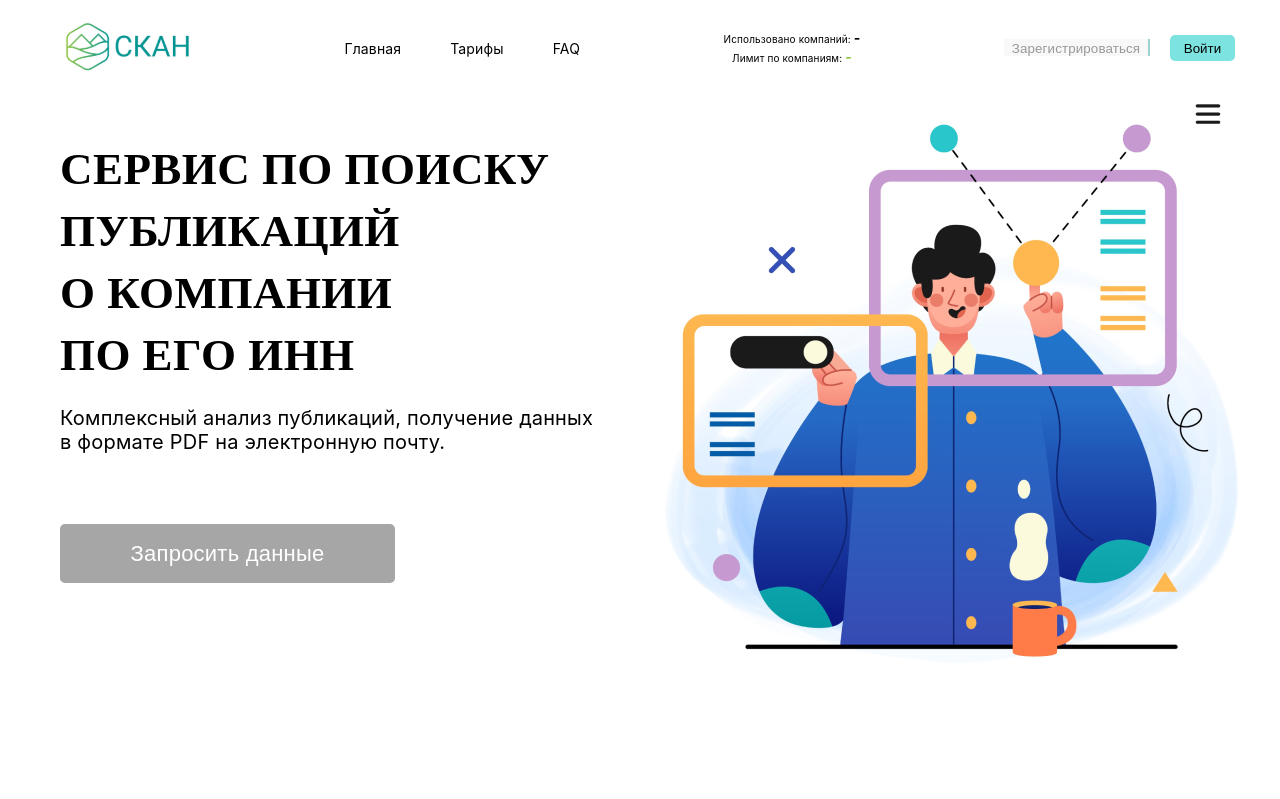
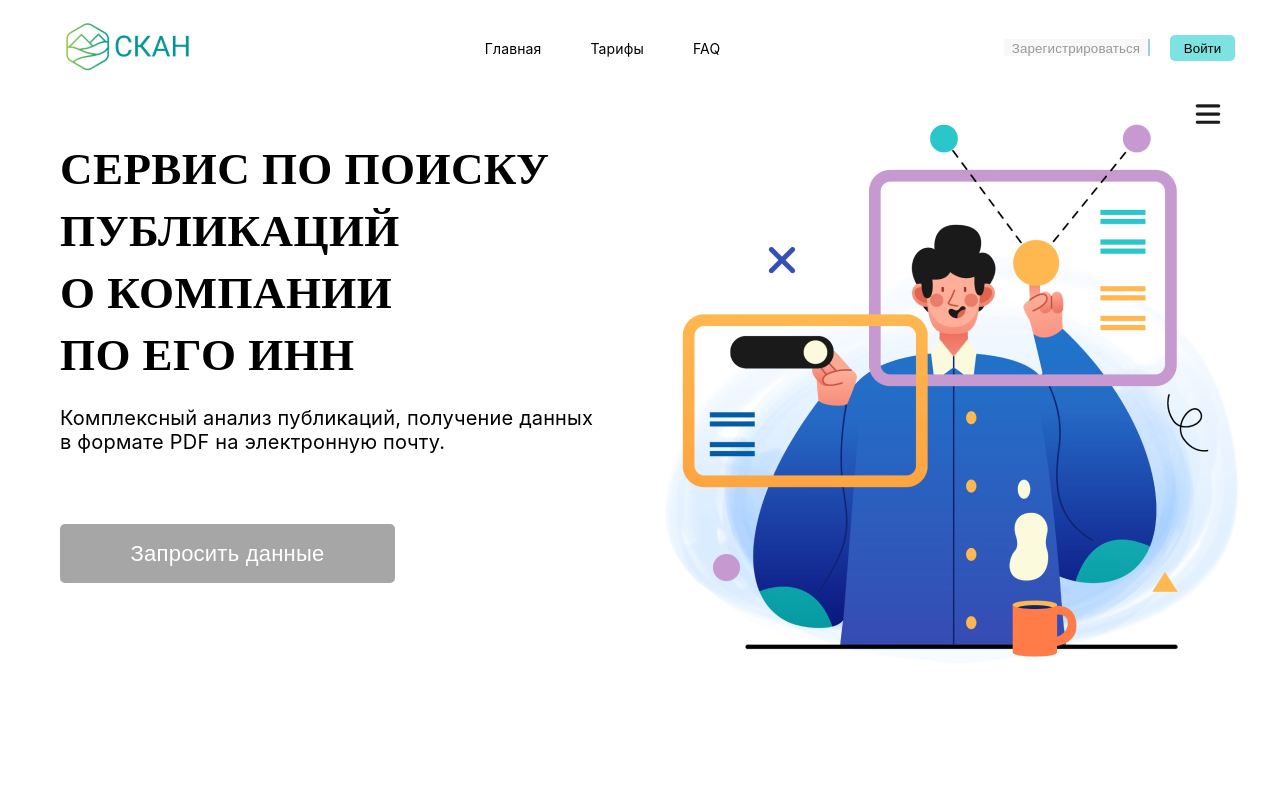
Before and after one commit to ollegozz/Servise-Scan, a React (Create React App) app: page / in a window 1280 px wide. Shown: the top 799 px of the page. Built offline with nearby package versions, Linux system fonts and the light colour scheme.

Commit message:
header_1

```diff
--- a/src/components/UI/header/Header.jsx
+++ b/src/components/UI/header/Header.jsx
@@ -40,10 +40,7 @@ export default function Header() {
                     <Link to={`./FAQ`}>FAQ</Link>
                 </div>
                 {authDone === false ?
-                    <div className={css.info}>
-                        <div>Использовано компаний: <span className={css.infoUse}> - </span></div>
-                        <div>Лимит по компаниям: <span className={css.infoLim}> - </span></div>
-                    </div>
+                    ''
                     :
                     <div className={css.info}>
                         <div>Использовано компаний: <span className={css.infoUse}>{companyLimit}</span></div>
```
